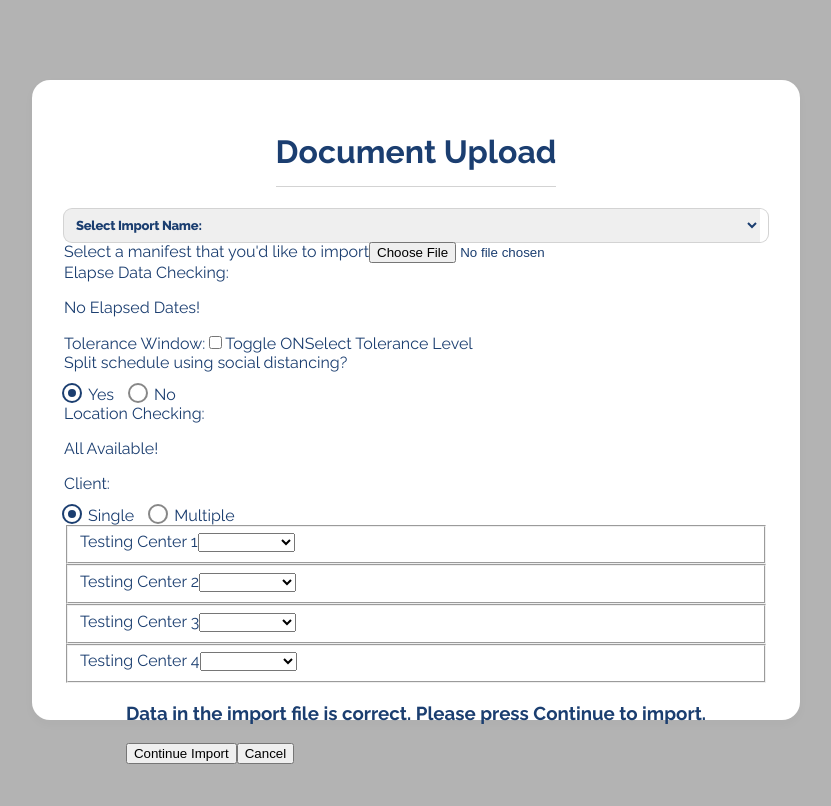
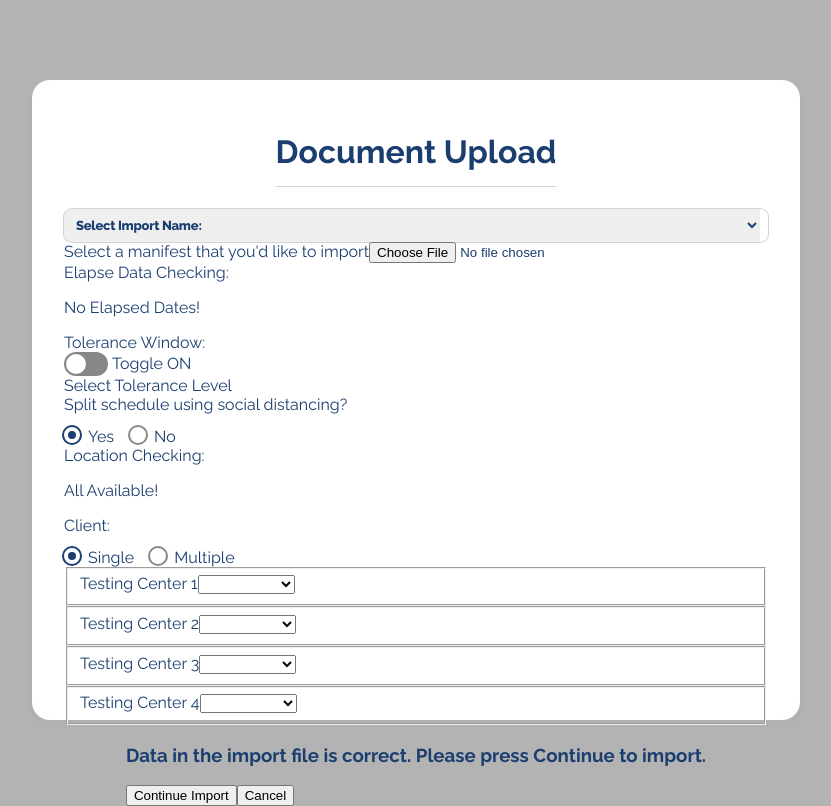
Before and after one commit to rosslibby/skyhop-assessment, a React (Create React App) app: page / in a window 1280 px wide. Shown: the whole page, without its empty margins (224-1055 px from the left). Built offline with nearby package versions, Linux system fonts and the light colour scheme.

Commit message:
implemented toggle switch in tolerance window selector

```diff
--- a/src/sections/tolerance-window.tsx
+++ b/src/sections/tolerance-window.tsx
@@ -1,9 +1,10 @@
+import { Toggle } from 'components/input/toggle'
+
 export const ToleranceWindow = () => {
   return (
     <section>
       <label htmlFor="tolerance">Tolerance Window:</label>
-      <input type="checkbox" name="tolerance" />
-      <span>{`Toggle ON`}</span>
+      <Toggle name="tolerance" label="Toggle ON" />
       <span>
         <span>Select Tolerance Level</span>
       </span>
```
